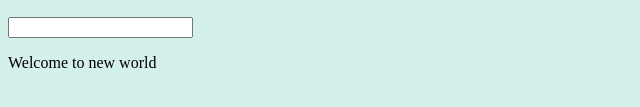
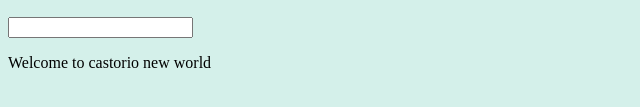
Before and after one commit to kavin-bot/AKS, a plain HTML site: page index.html in a window 1280 px wide. Shown: the part 157-264 px from the top of the page, 0-640 px from the left. Drawn offline with Linux system fonts and the light colour scheme.

Commit message:
new commit with some changes 2

```diff
--- a/index.html
+++ b/index.html
@@ -4,6 +4,6 @@
       <h1>Welcome to Stack Simplify - Azure DevOps App1 - V1</h1>
       <h2>Azure DevOps Demo App1 in wipro</h2>
       <h2>Application Version: V1</h2><input>
-      <p>Welcome to new world</p>
+      <p>Welcome to castorio new world</p>
    </body>
 </html>
```
